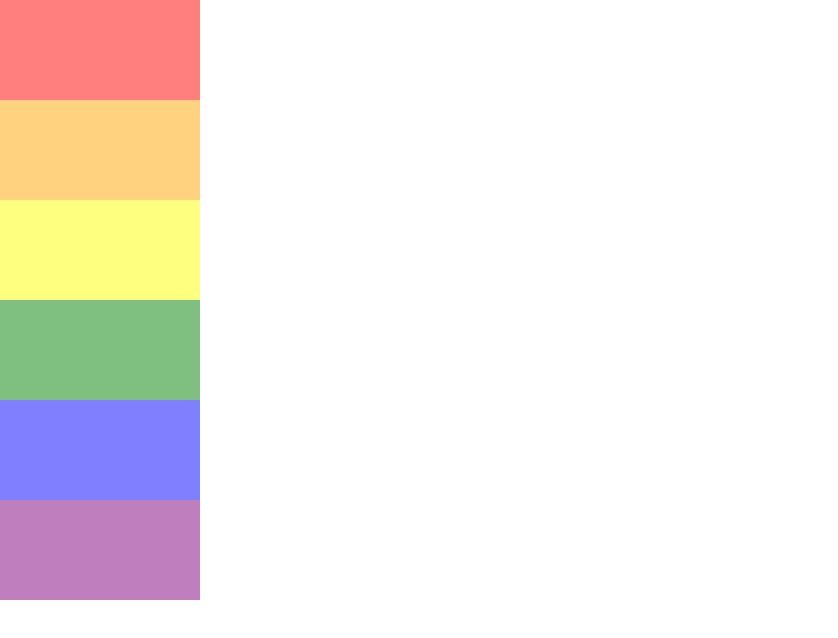
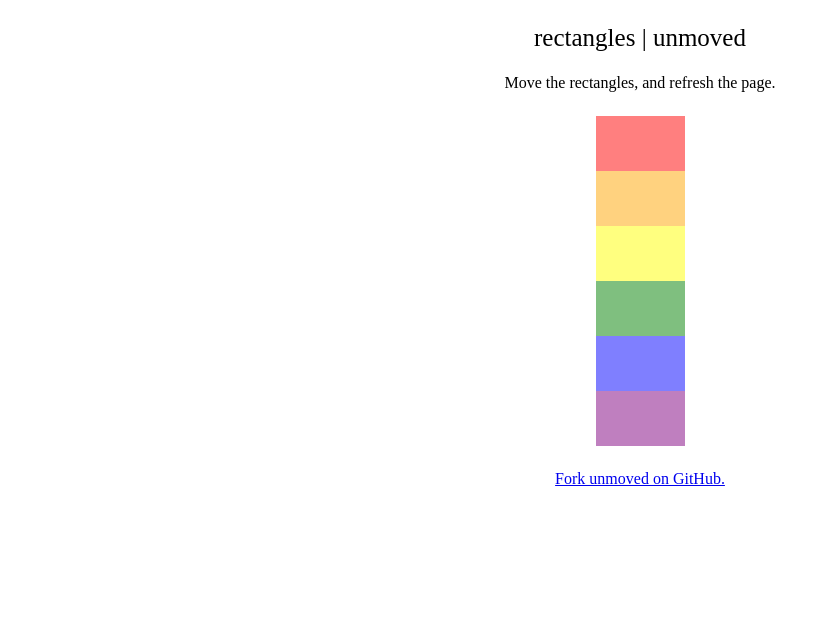
Before and after one commit to tiredpixel/z.2013-10-20.unmoved, a website: page demo/rectangles/index.html in a window 1280 px wide. Shown: the whole page, without its empty margins (0-838 px from the left). Drawn offline with nearby package versions, Linux system fonts and the light colour scheme; no server answers.

Commit message:
[#20] Make rectangles demo more consistent with other demos.
Include a title and link to the unmoved GitHub page. This is to make
the demo make more sense as a standalone example.

```diff
--- a/demo/rectangles/index.html
+++ b/demo/rectangles/index.html
@@ -9,12 +9,18 @@
 
   <body>
 
+    <h1>rectangles | unmoved</h1>
+
+    <p>Move the rectangles, and refresh the page.</p>
+
     <div class='rectangle unmoved-moveable' id='red'></div>
     <div class='rectangle unmoved-moveable' id='orange'></div>
     <div class='rectangle unmoved-moveable' id='yellow'></div>
     <div class='rectangle unmoved-moveable' id='green'></div>
     <div class='rectangle unmoved-moveable' id='blue'></div>
     <div class='rectangle unmoved-moveable' id='purple'></div>
+
+    <p><a href='https://github.com/tiredpixel/unmoved'>Fork unmoved on GitHub.</a></p>
 
     <script type='text/javascript' src='http://ajax.googleapis.com/ajax/libs/jquery/1.8.3/jquery.min.js'></script>
     <script type='text/javascript' src='http://ajax.googleapis.com/ajax/libs/jqueryui/1.9.2/jquery-ui.min.js'></script>
--- a/demo/rectangles/style.css
+++ b/demo/rectangles/style.css
@@ -1,6 +1,17 @@
+h1,
+p {
+  text-align: center;
+  margin: 25px auto;
+}
+
+h1 {
+  font-size: 25px;
+}
+
 .rectangle {
-  width: 200px;
-  height: 100px;
+  width: 89px;
+  height: 55px;
+  margin: auto;
 }
 
 .rectangle#red {
```
